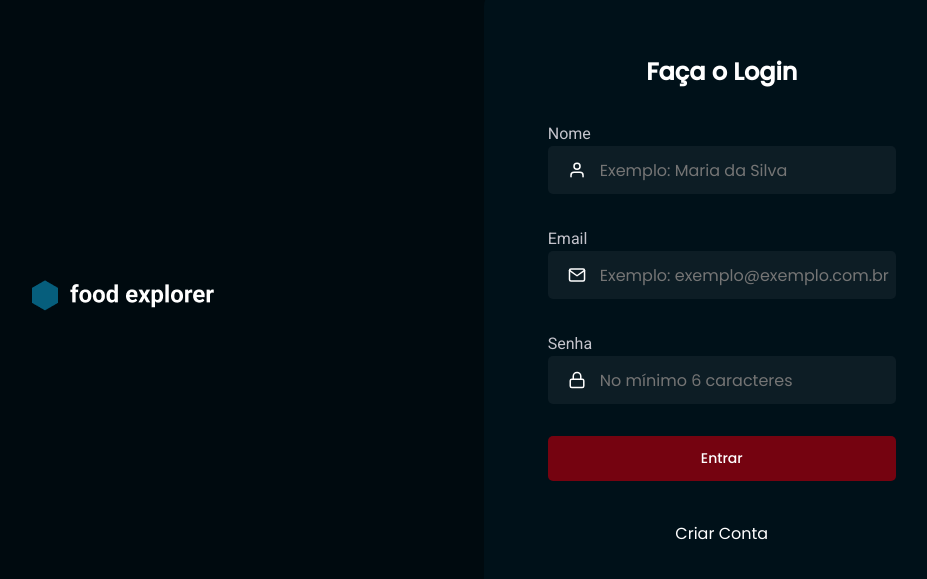
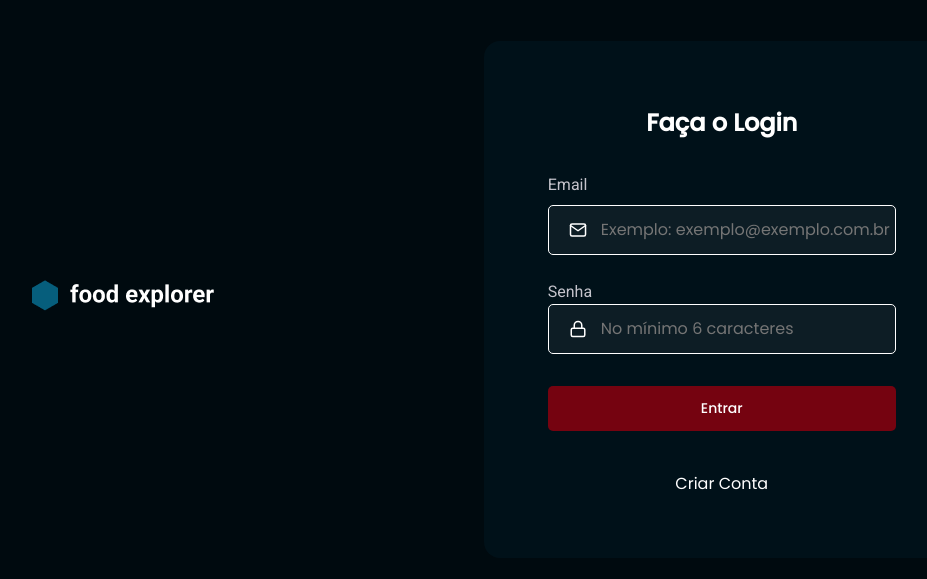
Before and after one commit to valdemirfilho/foodexplorer-test, a React (Vite) app: page / in a window 1280 px wide. Shown: the part 101-680 px from the top of the page, without its empty margins (145-1072 px from the left). Built offline with nearby package versions, Linux system fonts and the light colour scheme.

Commit message:
Alteração

```diff
--- a/src/main.jsx
+++ b/src/main.jsx
@@ -3,13 +3,13 @@ import ReactDOM from "react-dom/client";
 import { ThemeProvider } from "styled-components";
 import GlobalStyle from "./styles/global";
 import theme from "./styles/theme";
-import { SignUp } from "./pages/LoginPages/SignUp";
+import { SignIn } from "./pages/LoginPages/SignIn";
 
 ReactDOM.createRoot(document.getElementById("root")).render(
   <React.StrictMode>
     <ThemeProvider theme={theme}>
       <GlobalStyle />
-      <SignUp />
+      <SignIn />
     </ThemeProvider>
   </React.StrictMode>
 );
```
